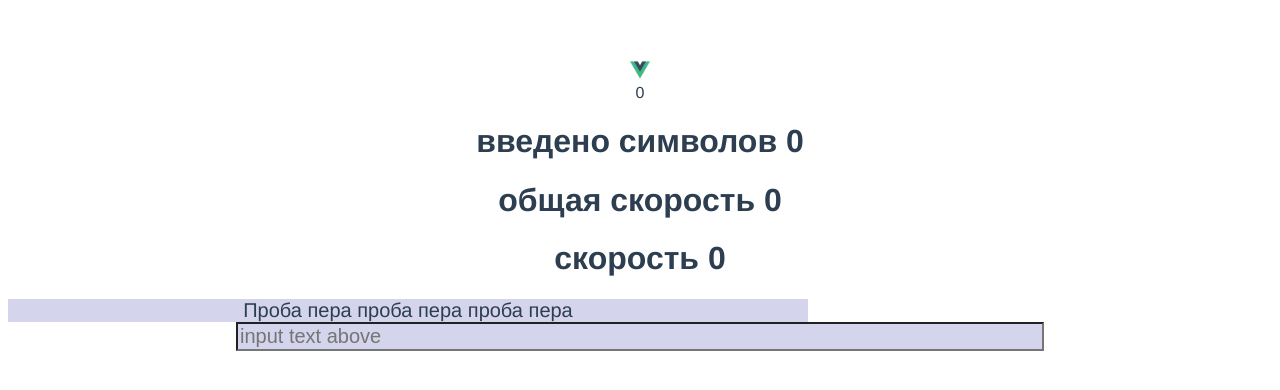
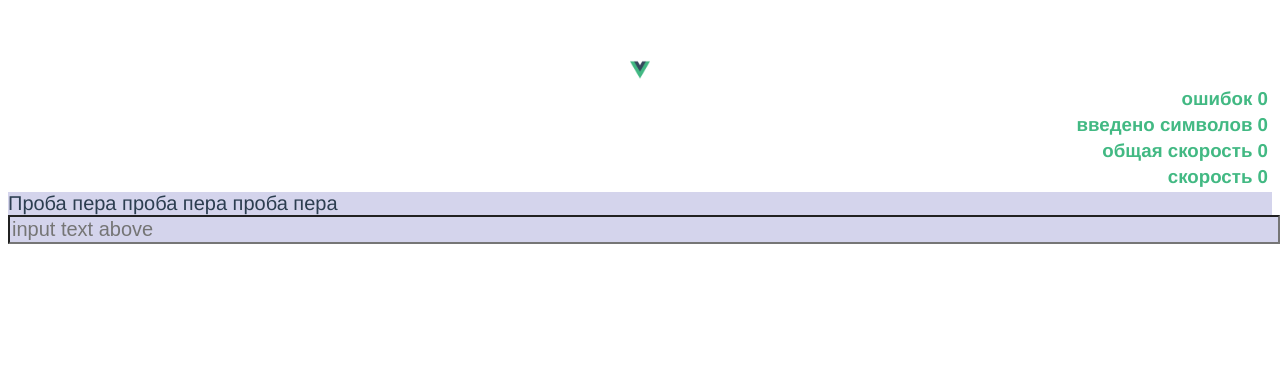
Before and after one commit to SergiyShest/KlavaVue, a Vue app: page / in a window 1280 px wide. Shown: the top 390 px of the page. Built offline with nearby package versions, Linux system fonts and the light colour scheme.

Commit message:
отформатировано

```diff
--- a/src/components/klava.vue
+++ b/src/components/klava.vue
@@ -1,11 +1,11 @@
 <template>
     <div class="about">
-        {{errorCount}}
-        <watcher :inputedCharCount="inputedCharCount" />
-        <klava-inp :Example="Example" :Inputed="inputedString"
+        <watcher :inputedCharCount="inputedCharCount" :errorCount="errorCount" />
+        <klava-inp :Example="Example" :Inputed="inputedString"  align="left"
                    v-on:error="errorCounter()"
                    v-on:next="nextStr()" />
-        <input class="inputStr" type="text" v-model="inputedString" placeholder="input text above" />
+        <input class="inputStr" type="text" v-model="inputedString" placeholder="input text above"
+        align="left" />
     </div>
 </template>
 <script>
--- a/src/components/klavaInp.vue
+++ b/src/components/klavaInp.vue
@@ -83,8 +83,9 @@
         background-color: rgb(243, 18, 2);
     }
     .inputStr {
-        width: 800px;
+       width:100%;
         font-size: 20px;
         background-color: rgb(212, 212, 236);
+
     }
 </style>
--- a/src/components/watcher.vue
+++ b/src/components/watcher.vue
@@ -1,15 +1,17 @@
 <template>
-    <div class="hello">
-        <h1>введено символов {{ inputedCharCount }}</h1>
-        <h1>общая скорость {{ totalSpeed }}</h1>
-        <h1>скорость {{ currentSpeed }}</h1>
+    <div class="watcher" >
+        <h3>ошибок {{ errorCount }}</h3>
+        <h3>введено символов {{ inputedCharCount }}</h3>
+        <h3>общая скорость {{ totalSpeed }}</h3>
+        <h3>скорость {{ currentSpeed }}</h3>
     </div>
 </template>
 <script>
     export default {
         name: "watcher",
         props: {
-            inputedCharCount: 0
+            inputedCharCount: 0,
+            errorCount:0
 
         },
         data() {
@@ -54,7 +56,7 @@
 <style scoped>
 
     h3 {
-        margin: 40px 0 0;
+        margin: 4px;
     }
 
     ul {
@@ -67,7 +69,12 @@
         margin: 0 10px;
     }
 
-    a {
+    .watcher {
+
+        border: 2px;
+        border-radius: 2;
+        border-width: 2px;
         color: #42b983;
+        text-align: right;
     }
 </style>
```
